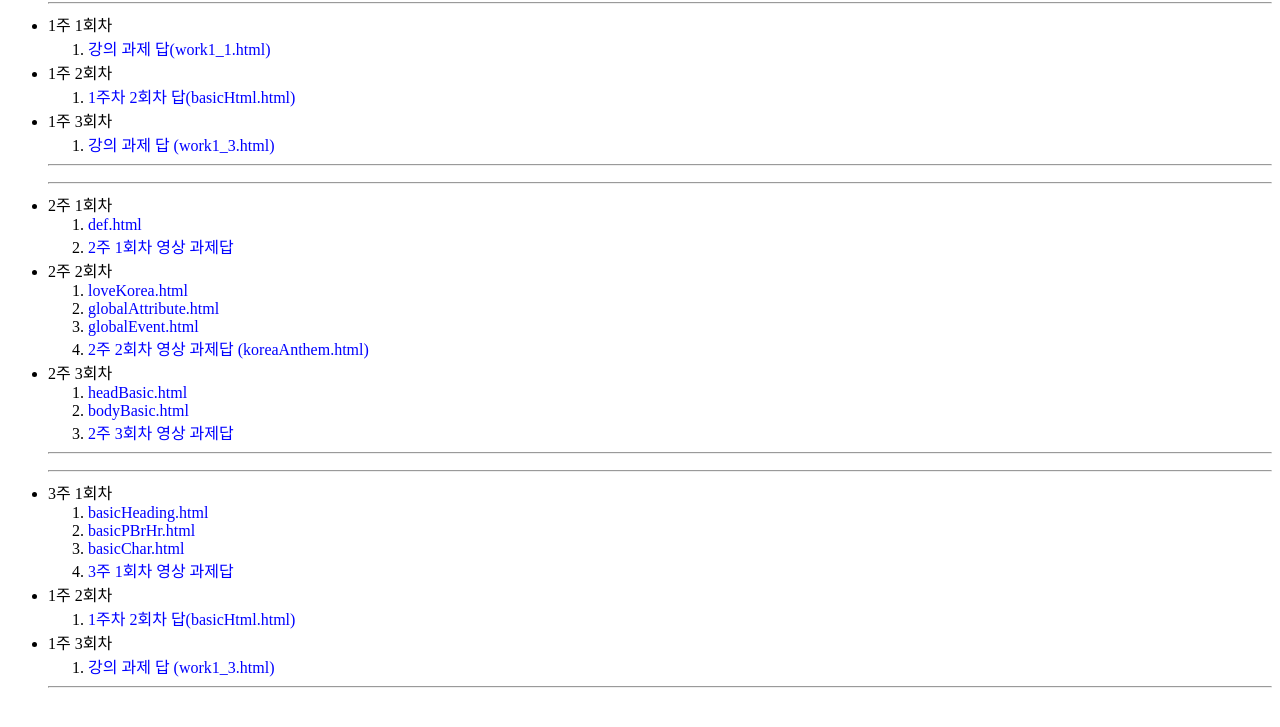
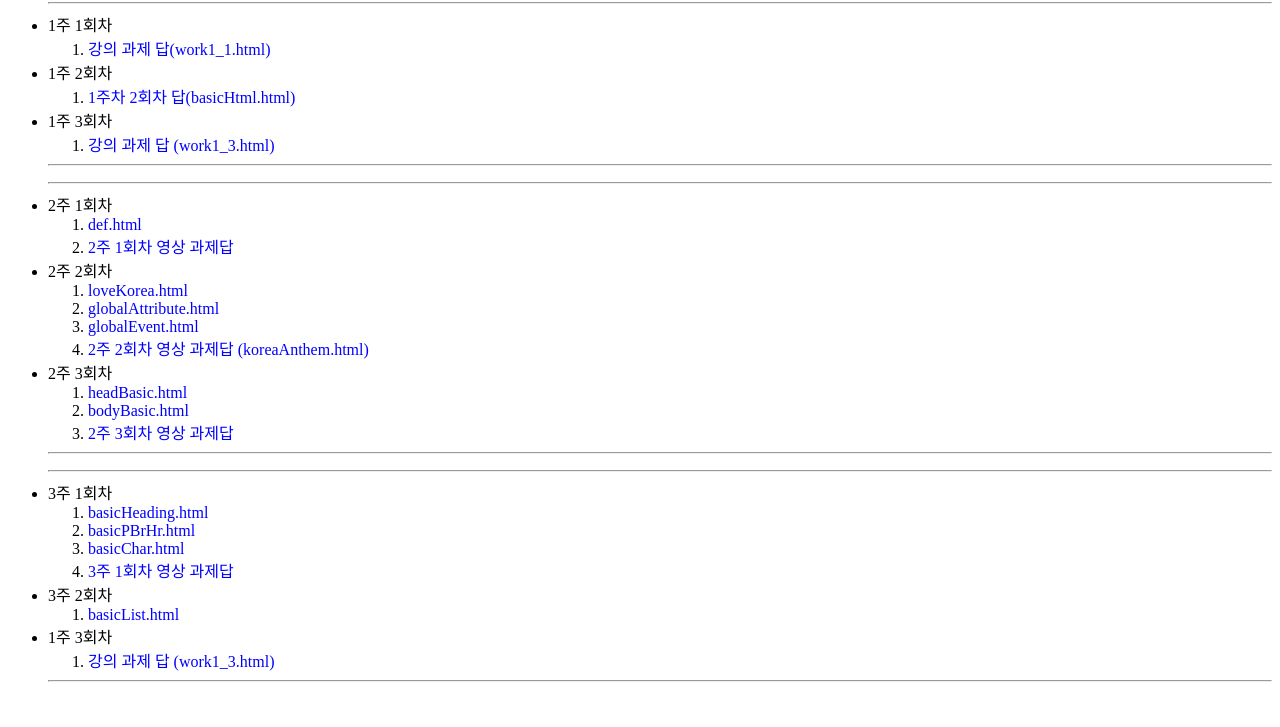
Before and after one commit to yeohoon1991/yeohoon1991.github.io, a plain HTML site: page index2.html in a window 1280 px wide. Shown: the part 73-800 px from the top of the page. Drawn offline with Linux system fonts and the light colour scheme.

Commit message:
Update index2.html

```diff
--- a/index2.html
+++ b/index2.html
@@ -54,9 +54,9 @@
      <li><a href="https://yeohoon1991.github.io/2/basicChar.html"> basicChar.html </a></li>
      <li><a href="yeohoon1991.github.io/2/hw3_1.html"> 3주 1회차 영상 과제답 </a></li>
     </ol>
-    <li>1주 2회차</li>
+    <li>3주 2회차</li>
     <ol>
-     <li><a href="https://yeohoon1991.github.io/html5/basicHtml.html"> 1주차 2회차 답(basicHtml.html) </a></li>
+     <li><a href="https://yeohoon1991.github.io/2/basicList.html"> basicList.html </a></li>
     </ol>
     <li>1주 3회차</li>
     <ol>
```
